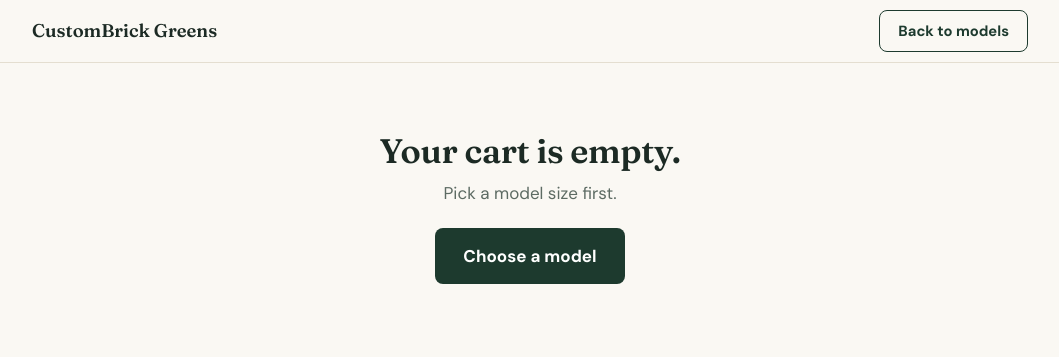
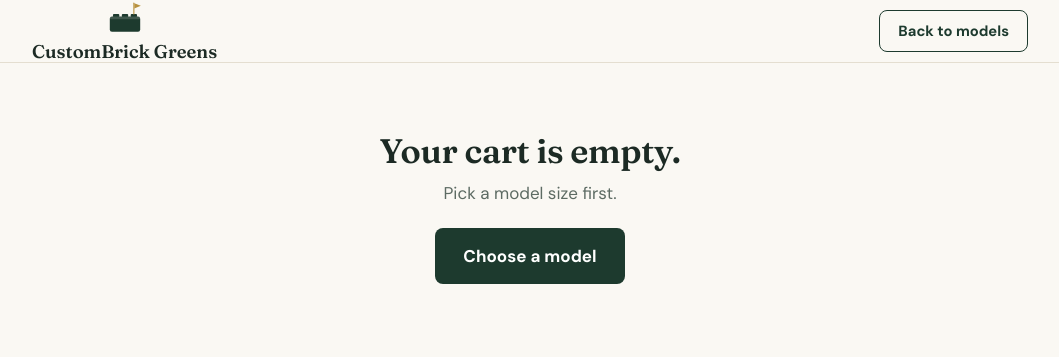
Before and after one commit to charlietropp-debug/CustomBrickGreens, a plain HTML site: page checkout.html in a window 1280 px wide. Shown: the whole page, without its empty margins (110-1169 px from the left). Drawn offline with Linux system fonts and the light colour scheme.

Commit message:
Update logo link in checkout.html

```diff
--- a/checkout.html
+++ b/checkout.html
@@ -3,6 +3,7 @@
 <head>
 <meta charset="utf-8">
 <meta name="viewport" content="width=device-width, initial-scale=1">
+<link rel="icon" type="image/svg+xml" href="favicon.svg">
 <title>Checkout | CustomBrick Greens</title>
 <meta name="robots" content="noindex">
 <link rel="preconnect" href="https://fonts.googleapis.com">
@@ -13,7 +14,7 @@
 <body>
 <header>
   <div class="wrap bar">
-    <a class="logo" href="index.html" id="brand">CustomBrick Greens</a>
+    <a class="logo" href="index.html" style="display:flex;flex-direction:column;align-items:center;gap:4px;line-height:1.1"><img src="logo.svg" alt="" width="38" height="38"><span id="brand">CustomBrick Greens</span></a>
     <a class="btn line" href="index.html#order" style="padding:9px 18px;font-size:.92rem">Back to models</a>
   </div>
 </header>
```
